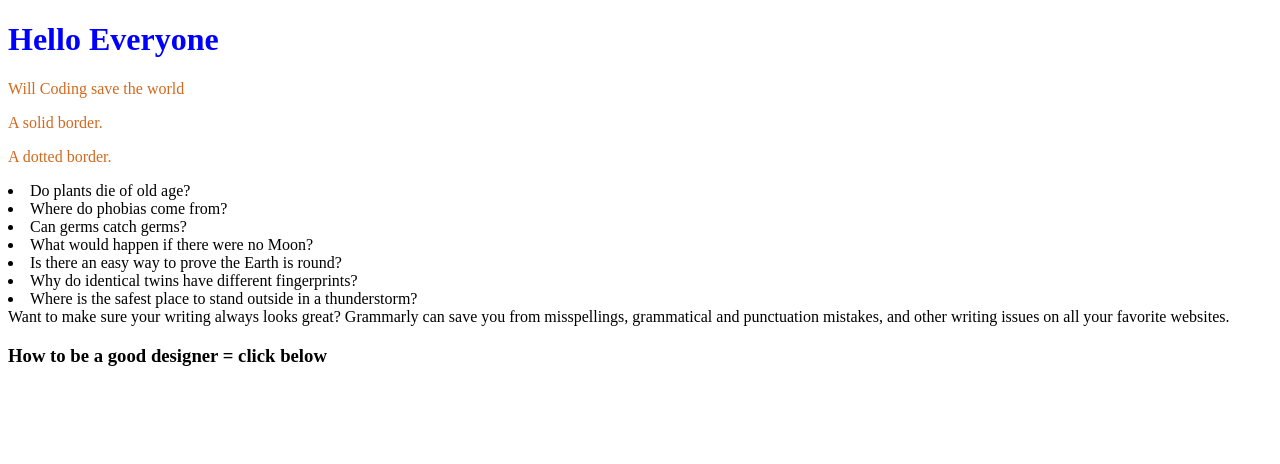
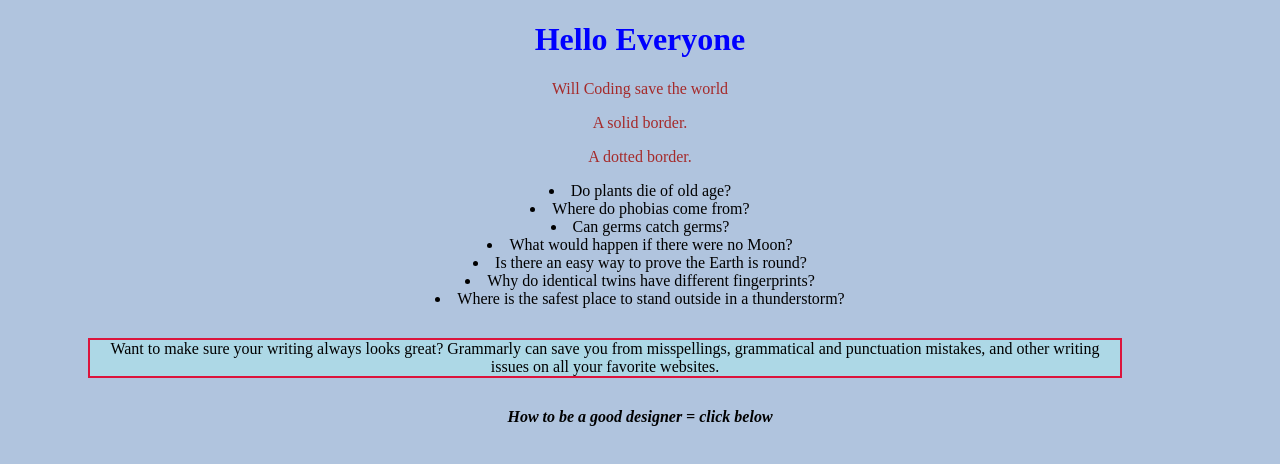
Before and after one commit to Whoistolu/Tolus-Website, a plain HTML site: page index.html in a window 1280 px wide. Drawn offline with Linux system fonts and the light colour scheme.

Commit message:
Style world questions

```diff
--- a/index.css
+++ b/index.css
@@ -1,7 +1,44 @@
-H1  {
+body {
+    background-color: lightsteelblue;
+}
+h1  {
+    text-align: center;
+
     color: blue;
 
+    font-size: 200%
+}
+h3 {
+    text-align: center;
+
+    color: black;
+
+    font-size: 100%;
+
+    font-style:italic;
+
+    font-family: 'Times New Roman', Times, serif;
+
+    font-variant: normal;
+
+    text-decoration: chartreuse;
 }
 p   {
-    color: chocolate;
+    text-align: center;
+
+    color: brown;
 }
+
+*  {
+    text-align: center;
+}
+div {
+    border-style: solid;
+    border-color: crimson;
+    border-width: 2px;
+    margin-top: 30px;
+    margin-bottom: 30px;
+    margin-right: 150px;
+    margin-left: 80px;
+    background-color: lightblue;
+}
```
